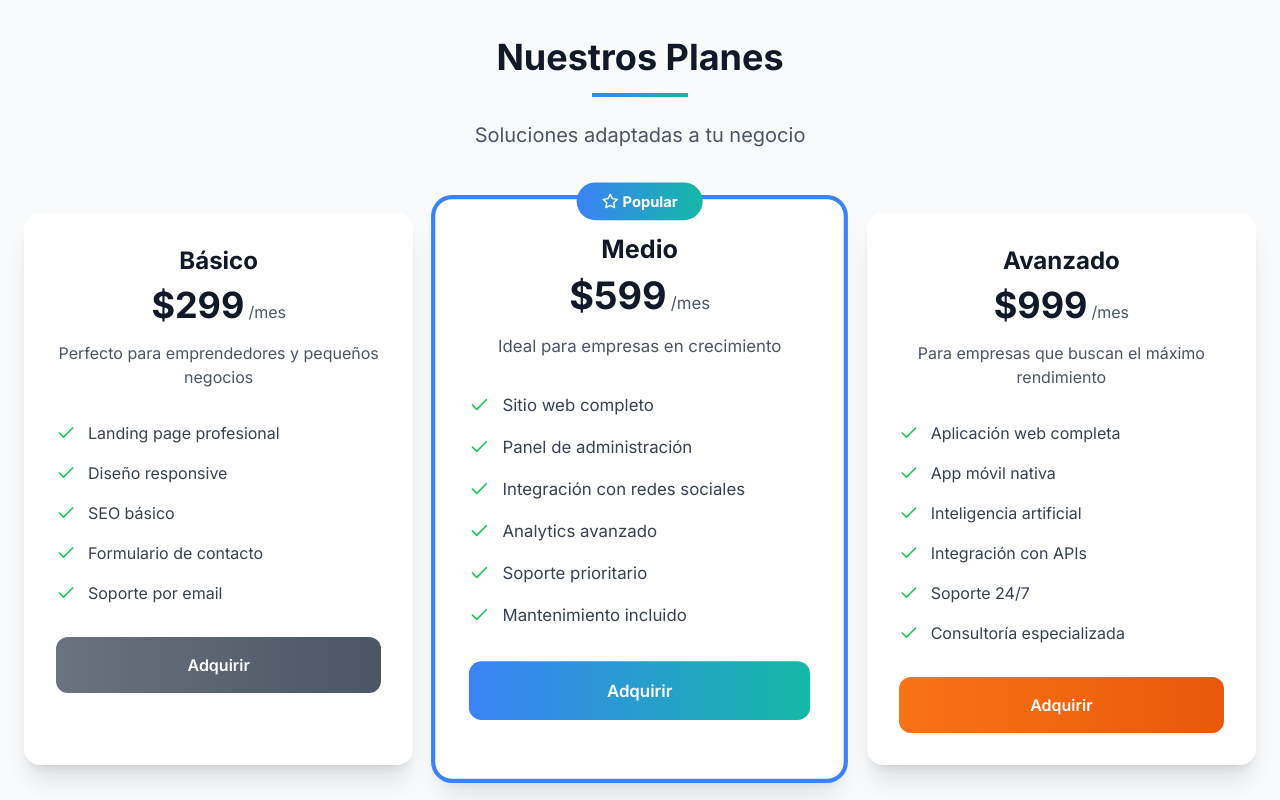
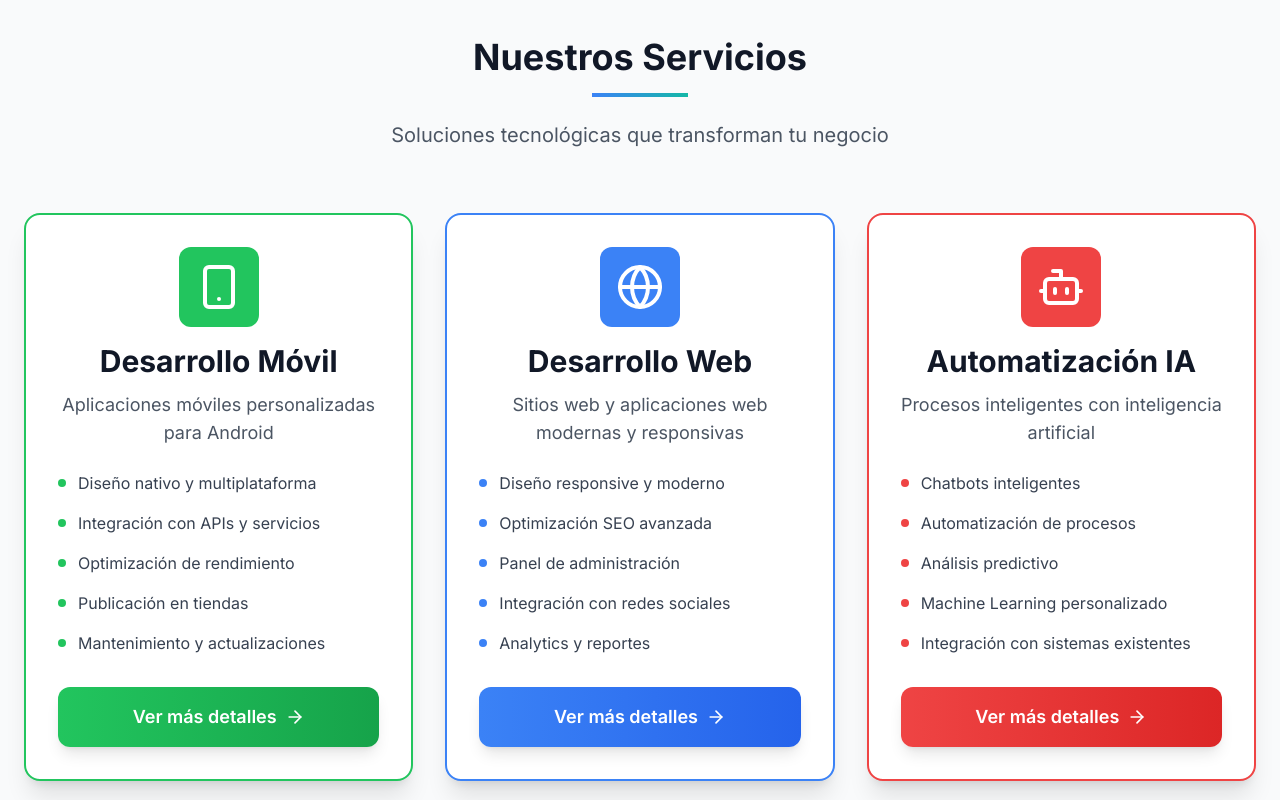
Before and after one commit to leon55490/NeoAstrum, a React (Vite) app: page / in a window 1280 px wide. Shown: the part 2940-3740 px from the top of the page. Built offline with nearby package versions, Linux system fonts and the light colour scheme.

Commit message:
Modificación de los planes

```diff
--- a/src/components/sections/Plans.tsx
+++ b/src/components/sections/Plans.tsx
@@ -1,6 +1,6 @@
 import React from 'react';
 import { useTranslation } from 'react-i18next';
-import { Check, Star } from 'lucide-react';
+import { Smartphone, Globe, Bot, ArrowRight } from 'lucide-react';
 import { Swiper, SwiperSlide } from 'swiper/react';
 import { Navigation, Pagination } from 'swiper/modules';
 import 'swiper/css';
@@ -10,81 +10,102 @@ import 'swiper/css/pagination';
 const Plans: React.FC = () => {
 	const { t } = useTranslation();
 
-	const plans = [
+	const services = [
 		{
-			name: t('plans.basic.name'),
-			price: t('plans.basic.price'),
-			period: t('plans.basic.period'),
-			description: t('plans.basic.description'),
-			features: t('plans.basic.features', { returnObjects: true }) as string[],
-			cta: t('plans.basic.cta'),
-			popular: false,
-			gradient: 'from-gray-500 to-gray-600',
+			title: 'Desarrollo Móvil',
+			description: 'Aplicaciones móviles personalizadas para Android',
+			icon: <Smartphone className="w-12 h-12" />,
+			features: [
+				'Diseño nativo y multiplataforma',
+				'Integración con APIs y servicios',
+				'Optimización de rendimiento',
+				'Publicación en tiendas',
+				'Mantenimiento y actualizaciones',
+			],
+			borderColor: 'border-green-500',
+			iconBg: 'bg-green-500',
+			buttonBg: 'from-green-500 to-green-600 hover:from-green-600 hover:to-green-700',
+			service: 'mobile',
 		},
 		{
-			name: t('plans.medium.name'),
-			price: t('plans.medium.price'),
-			period: t('plans.medium.period'),
-			description: t('plans.medium.description'),
-			features: t('plans.medium.features', { returnObjects: true }) as string[],
-			cta: t('plans.medium.cta'),
-			popular: true,
-			gradient: 'from-primary-500 to-secondary-500',
+			title: 'Desarrollo Web',
+			description: 'Sitios web y aplicaciones web modernas y responsivas',
+			icon: <Globe className="w-12 h-12" />,
+			features: [
+				'Diseño responsive y moderno',
+				'Optimización SEO avanzada',
+				'Panel de administración',
+				'Integración con redes sociales',
+				'Analytics y reportes',
+			],
+			borderColor: 'border-blue-500',
+			iconBg: 'bg-blue-500',
+			buttonBg: 'from-blue-500 to-blue-600 hover:from-blue-600 hover:to-blue-700',
+			service: 'web',
 		},
 		{
-			name: t('plans.advanced.name'),
-			price: t('plans.advanced.price'),
-			period: t('plans.advanced.period'),
-			description: t('plans.advanced.description'),
-			features: t('plans.advanced.features', { returnObjects: true }) as string[],
-			cta: t('plans.advanced.cta'),
-			popular: false,
-			gradient: 'from-accent-500 to-accent-600',
+			title: 'Automatización IA',
+			description: 'Procesos inteligentes con inteligencia artificial',
+			icon: <Bot className="w-12 h-12" />,
+			features: [
+				'Chatbots inteligentes',
+				'Automatización de procesos',
+				'Análisis predictivo',
+				'Machine Learning personalizado',
+				'Integración con sistemas existentes',
+			],
+			borderColor: 'border-red-500',
+			iconBg: 'bg-red-500',
+			buttonBg: 'from-red-500 to-red-600 hover:from-red-600 hover:to-red-700',
+			service: 'ai',
 		},
 	];
 
-	const PlanCard = ({ plan, index }: { plan: any; index: number }) => (
+	const handleServiceClick = (service: string) => {
+		// Aquí redirigirás a la página específica del servicio
+		console.log(`Navegando a servicio: ${service}`);
+		// Por ejemplo: navigate(`/servicios/${service}`);
+	};
+
+	const ServiceCard = ({ service, index }: { service: any; index: number }) => (
 		<div
-			className={`relative bg-white dark:bg-gray-900 rounded-2xl shadow-xl hover:shadow-2xl transform hover:-translate-y-2 transition-all duration-300 h-full ${
-				plan.popular ? 'ring-4 ring-primary-500 scale-105' : ''
-			}`}
+			className={`relative bg-white dark:bg-gray-900 rounded-2xl shadow-xl hover:shadow-2xl transform hover:-translate-y-2 transition-all duration-300 h-full border-2 ${service.borderColor}`}
 		>
-			{plan.popular && (
-				<div className="absolute -top-4 left-1/2 transform -translate-x-1/2">
-					<div className="bg-gradient-to-r from-primary-500 to-secondary-500 text-white px-6 py-2 rounded-full text-sm font-bold flex items-center">
-						<Star className="w-4 h-4 mr-1" />
-						Popular
+			<div className="p-8">
+				{/* Icon */}
+				<div className="text-center mb-6">
+					<div className={`inline-flex p-4 rounded-xl ${service.iconBg} text-white mb-4`}>
+						{service.icon}
 					</div>
-				</div>
-			)}
-
-			<div className="p-8">
-				<div className="text-center mb-8">
-					<h3 className="text-2xl font-bold text-gray-900 dark:text-white mb-2">
-						{plan.name}
+					<h3 className="text-3xl font-bold text-gray-900 dark:text-white mb-3">
+						{service.title}
 					</h3>
-					<div className="flex items-baseline justify-center">
-						<span className="text-4xl font-bold text-gray-900 dark:text-white">
-							{plan.price}
-						</span>
-						<span className="text-gray-600 dark:text-gray-400 ml-1">{plan.period}</span>
-					</div>
-					<p className="text-gray-600 dark:text-gray-300 mt-4">{plan.description}</p>
+					<p className="text-lg text-gray-600 dark:text-gray-300">
+						{service.description}
+					</p>
 				</div>
 
+				{/* Features */}
 				<ul className="space-y-4 mb-8">
-					{plan.features.map((feature, featureIndex) => (
-						<li key={featureIndex} className="flex items-start">
-							<Check className="w-5 h-5 text-green-500 mr-3 mt-0.5 flex-shrink-0" />
-							<span className="text-gray-700 dark:text-gray-300">{feature}</span>
+					{service.features.map((feature, featureIndex) => (
+						<li key={featureIndex} className="flex items-center">
+							<div
+								className={`w-2 h-2 rounded-full ${service.iconBg} mr-3 flex-shrink-0`}
+							></div>
+							<span className="text-gray-700 dark:text-gray-300 text-base">
+								{feature}
+							</span>
 						</li>
 					))}
 				</ul>
 
+				{/* CTA Button */}
 				<button
-					className={`w-full py-4 px-6 rounded-xl font-semibold text-white bg-gradient-to-r ${plan.gradient} hover:shadow-lg transform hover:-translate-y-1 transition-all duration-300`}
+					onClick={() => handleServiceClick(service.service)}
+					className={`w-full py-4 px-6 rounded-xl font-semibold text-white text-lg bg-gradient-to-r ${service.buttonBg} shadow-lg transform hover:-translate-y-1 transition-all duration-300 flex items-center justify-center group`}
 				>
-					{plan.cta}
+					Ver más detalles
+					<ArrowRight className="ml-2 w-5 h-5 group-hover:translate-x-1 transition-transform duration-300" />
 				</button>
 			</div>
 		</div>
@@ -95,18 +116,18 @@ const Plans: React.FC = () => {
 			<div className="max-w-7xl mx-auto px-4 sm:px-6 lg:px-8">
 				<div className="text-center mb-16">
 					<h2 className="text-3xl md:text-4xl font-bold text-gray-900 dark:text-white mb-4">
-						{t('plans.title')}
+						Nuestros Servicios
 					</h2>
 					<div className="w-24 h-1 bg-gradient-to-r from-primary-500 to-secondary-500 mx-auto mb-6"></div>
 					<p className="text-xl text-gray-600 dark:text-gray-300">
-						{t('plans.subtitle')}
+						Soluciones tecnológicas que transforman tu negocio
 					</p>
 				</div>
 
 				{/* Desktop Grid */}
 				<div className="hidden md:grid grid-cols-1 md:grid-cols-3 gap-8">
-					{plans.map((plan, index) => (
-						<PlanCard key={index} plan={plan} index={index} />
+					{services.map((service, index) => (
+						<ServiceCard key={index} service={service} index={index} />
 					))}
 				</div>
 
@@ -118,13 +139,13 @@ const Plans: React.FC = () => {
 						slidesPerView={1}
 						navigation={false}
 						pagination={{ clickable: true }}
-						className="plans-swiper"
+						className="services-swiper"
 						centeredSlides={true}
 					>
-						{plans.map((plan, index) => (
+						{services.map((service, index) => (
 							<SwiperSlide key={index}>
 								<div className="px-4 py-4">
-									<PlanCard plan={plan} index={index} />
+									<ServiceCard service={service} index={index} />
 								</div>
 							</SwiperSlide>
 						))}
@@ -133,43 +154,41 @@ const Plans: React.FC = () => {
 			</div>
 
 			<style jsx global>{`
-				.plans-swiper {
+				.services-swiper {
 					padding-bottom: 60px !important;
 					padding-top: 30px !important;
 					overflow: visible !important;
 					width: 100% !important;
 				}
-				.plans-swiper .swiper-wrapper {
+				.services-swiper .swiper-wrapper {
 					align-items: stretch;
 					overflow: visible !important;
 				}
-				.plans-swiper .swiper-slide {
+				.services-swiper .swiper-slide {
 					height: auto !important;
 					display: flex !important;
 					flex-direction: column !important;
 					width: 100% !important;
 					overflow: visible !important;
 				}
-				.plans-swiper .swiper-pagination {
+				.services-swiper .swiper-pagination {
 					bottom: 10px !important;
 					position: relative !important;
 					margin-top: 20px !important;
 				}
-				.plans-swiper .swiper-pagination-bullet {
+				.services-swiper .swiper-pagination-bullet {
 					background: #6366f1 !important;
 					opacity: 0.5 !important;
 					width: 8px !important;
 					height: 8px !important;
 				}
-				.plans-swiper .swiper-pagination-bullet-active {
+				.services-swiper .swiper-pagination-bullet-active {
 					opacity: 1 !important;
 				}
-				/* Ocultar navegación en mobile */
-				.plans-swiper .swiper-button-next,
-				.plans-swiper .swiper-button-prev {
+				.services-swiper .swiper-button-next,
+				.services-swiper .swiper-button-prev {
 					display: none !important;
 				}
-				/* Contenedor de la sección para evitar scroll horizontal */
 				@media (max-width: 768px) {
 					#plans {
 						overflow-x: hidden;
```
